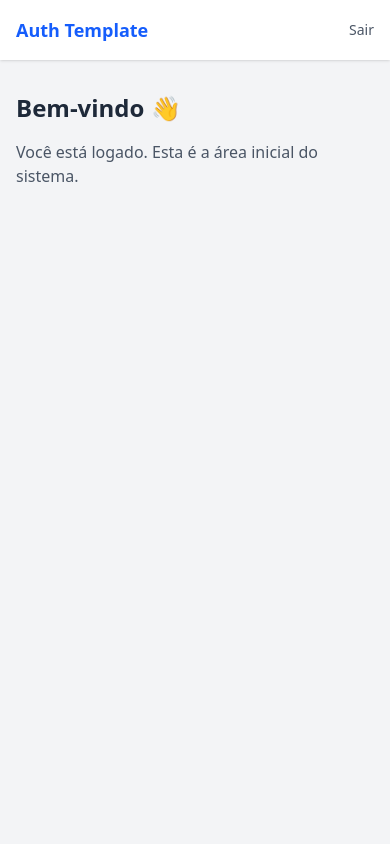
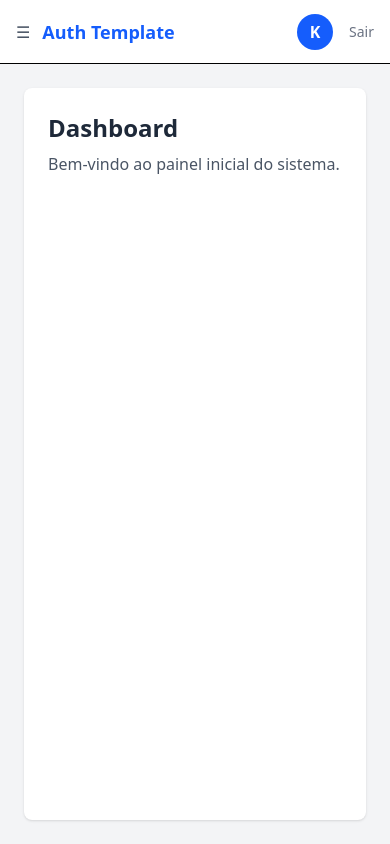
Before and after one commit to KayoThyerre/login-template, a React (Vite) app: page / in a window 390 px wide. Both pictures are taken after a click on the button "Entrar". Built offline with nearby package versions, Linux system fonts and the light colour scheme.

Commit message:
Mudado o texto da Home. Layout privado criei um layout, com side bar, side bar que colapsa tanto em mobile quanto em desktop, adicionei algumas features para as futuras opções da side bar. Funcionando OK tanto no mobile quanto no desktop. Próximo passo, mockar usuario, manter o login.

```diff
--- a/src/layouts/PrivateLayout.tsx
+++ b/src/layouts/PrivateLayout.tsx
@@ -1,3 +1,4 @@
+import { useState } from "react";
 import { useNavigate } from "react-router-dom";
 import { useAuth } from "../contexts/AuthContext";
 
@@ -9,28 +10,120 @@ export function PrivateLayout({ children }: PrivateLayoutProps) {
   const { logout } = useAuth();
   const navigate = useNavigate();
 
-  function  handleLogout() {
+  const [sidebarCollapsed, setSidebarCollapsed] = useState(false);
+
+  const [sidebarOpen, setSidebarOpen] = useState(false);
+
+  function handleLogout() {
     logout();
     navigate("/", { replace: true });
-  };
+  }
 
   return (
-    <div className="min-h-screen bg-gray-100">
-      <header className="bg-white shadow-sm">
-        <div className="max-w-7xl mx-auto px-4 py-4 flex justify-between items-center">
-          <h1 className="text-lg font-semibold text-blue-600">
-            Auth Template
-          </h1>
+    <div className="min-h-screen bg-gray-100 flex flex-col">
+      {/* HEADER */}
+      <header className="h-16 bg-white border-b flex items-center justify-between px-4 md:px-6">
+       <div className="flex items-center gap-3">
+      {/* Mobile */}
+      <button
+        onClick={() => setSidebarOpen(true)}
+        className="md:hidden text-gray-600"
+      >
+        ☰
+      </button>
 
-          <button onClick={handleLogout} className="text-sm text-gray-600 hover:text-blue-600 transition">
+      <h1 className="text-lg font-semibold text-blue-600">
+        Auth Template
+      </h1>
+
+      {/* Desktop collapse */}
+      <button
+        onClick={() => setSidebarCollapsed((prev) => !prev)}
+        className="hidden md:flex text-gray-500 hover:text-blue-600 transition"
+      >
+        {sidebarCollapsed ? "➡️" : "⬅️"}
+      </button>
+    </div>
+
+        <div className="flex items-center gap-4">
+          <div className="text-right hidden sm:block">
+            <p className="text-sm font-medium text-gray-800">
+              Kayo Dev
+            </p>
+            <p className="text-xs text-gray-500">
+              Administrador
+            </p>
+          </div>
+
+          <div className="w-9 h-9 rounded-full bg-blue-600 text-white flex items-center justify-center font-semibold">
+            K
+          </div>
+
+          <button
+            onClick={handleLogout}
+            className="text-sm text-gray-500 hover:text-red-500 transition"
+          >
             Sair
           </button>
         </div>
       </header>
 
-      <main className="max-w-7xl mx-auto px-4 py-8">
-        {children}
-      </main>
+      {/* CORPO */}
+      <div className="flex flex-1 relative">
+        {/* OVERLAY MOBILE */}
+        {sidebarOpen && (
+          <div
+            onClick={() => setSidebarOpen(false)}
+            className="fixed inset-0 bg-black/30 z-20 md:hidden"
+          />
+        )}
+
+        {/* SIDEBAR */}
+        <aside
+          className={`
+            fixed z-30 inset-y-0 left-0
+            bg-white border-r px-4 py-6
+            transform transition-all duration-300
+            ${sidebarOpen ? "translate-x-0" : "-translate-x-full"}
+            md:static md:translate-x-0
+            ${sidebarCollapsed ? "md:w-16" : "md:w-60"}
+          `}
+        >
+
+          <nav className="flex flex-col gap-2">
+            <button className="flex items-center gap-3 px-3 py-2 rounded-md bg-blue-50 text-blue-600 font-medium">
+              <span>📊</span>
+
+              {!sidebarCollapsed && (
+                <span className="whitespace-nowrap">Dashboard</span>
+              )}
+            </button>
+
+            <button className="flex items-center gap-3 px-3 py-2 rounded-md text-gray-600 hover:bg-gray-100">
+              <span>👤</span>
+              {!sidebarCollapsed && <span>Usuários</span>}
+            </button>
+
+            <button className="flex items-center gap-3 px-3 py-2 rounded-md text-gray-600 hover:bg-gray-100">
+              <span>📈</span>
+              {!sidebarCollapsed && <span>Relatórios</span>}
+            </button>
+
+            <button className="flex items-center gap-3 px-3 py-2 rounded-md text-gray-600 hover:bg-gray-100">
+              <span>⚙️</span>
+              {!sidebarCollapsed && <span>Configurações</span>}
+            </button>
+
+          </nav>
+        </aside>
+
+        {/* CONTEÚDO */}
+        <main className="flex-1 p-6">
+          <div className="bg-white rounded-lg shadow-sm p-6 h-full">
+            {children}
+          </div>
+        </main>
+      </div>
     </div>
   );
 }
--- a/src/pages/Home.tsx
+++ b/src/pages/Home.tsx
@@ -3,12 +3,12 @@ import { PrivateLayout } from "../layouts/PrivateLayout";
 export function Home() {
   return (
     <PrivateLayout>
-      <h2 className="text-2xl font-semibold text-gray-800 mb-4">
-        Bem-vindo 👋
+      <h2 className="text-2xl font-semibold text-gray-800 mb-2">
+        Dashboard
       </h2>
 
       <p className="text-gray-600">
-        Você está logado. Esta é a área inicial do sistema.
+        Bem-vindo ao painel inicial do sistema.
       </p>
     </PrivateLayout>
   );
```
